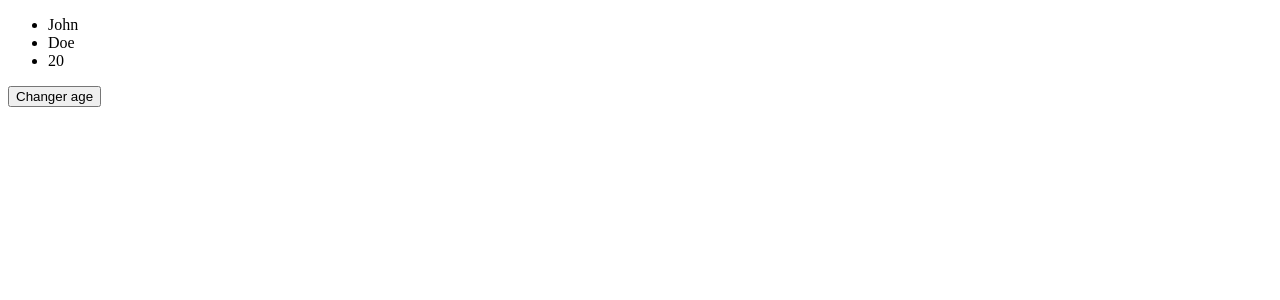
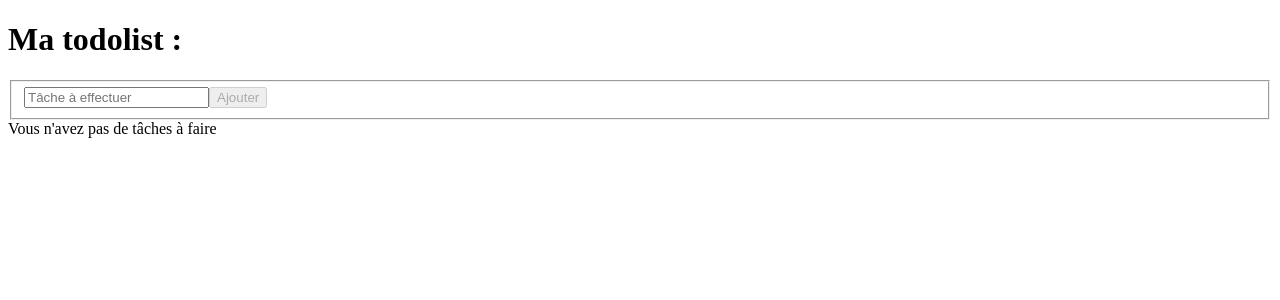
Before and after one commit to eljefe213/Grafikart_VUEJS, a Vue app: page / in a window 1280 px wide. Shown: the top 300 px of the page. Built offline with nearby package versions, Linux system fonts and the light colour scheme.

Commit message:
Add the template of the todolist

```diff
--- a/src/App.vue
+++ b/src/App.vue
@@ -1,24 +1,32 @@
 <template>
-  <ul>
-    <li>{{ person.firstname}}</li>
-    <li>{{ person.lastname}}</li>
-    <li>{{ person.age}}</li>
-  </ul>
-  <button @click.prevent="randomAge">Changer age</button>
+  <h1>Ma todolist :</h1>
+  <form @submit.prevent="addTodo">
+    <fieldset role="group">
+      <input type="text" placeholder="Tâche à effectuer" v-model="newTodo">
+      <button :disabled="newTodo.length === 0">Ajouter</button>
+    </fieldset>
+  </form>
+  <div v-if="todos.length === 0">Vous n'avez pas de tâches à faire</div>
+  <div v-else>
+    <ul>
+      <li v-for="todo in todos" :key="todo.date">{{ todo.title }}</li>
+    </ul>
+  </div>
 </template>
 
 <script setup>
 import {ref} from "vue";
 
-const person = ref({
-  firstname: 'John',
-  lastname: 'Doe',
-  age: 20
-})
-const randomAge = () => {
-  person.value.age = Math.round(Math.random() * 100)
+const todos = ref([])
+const newTodo = ref('')
+const addTodo = () => {
+  todos.value.push({
+    title: newTodo.value,
+    completed: false,
+    date: Date.now()
+  })
+  newTodo.value = ''
 }
-
 
 </script>
 
```
